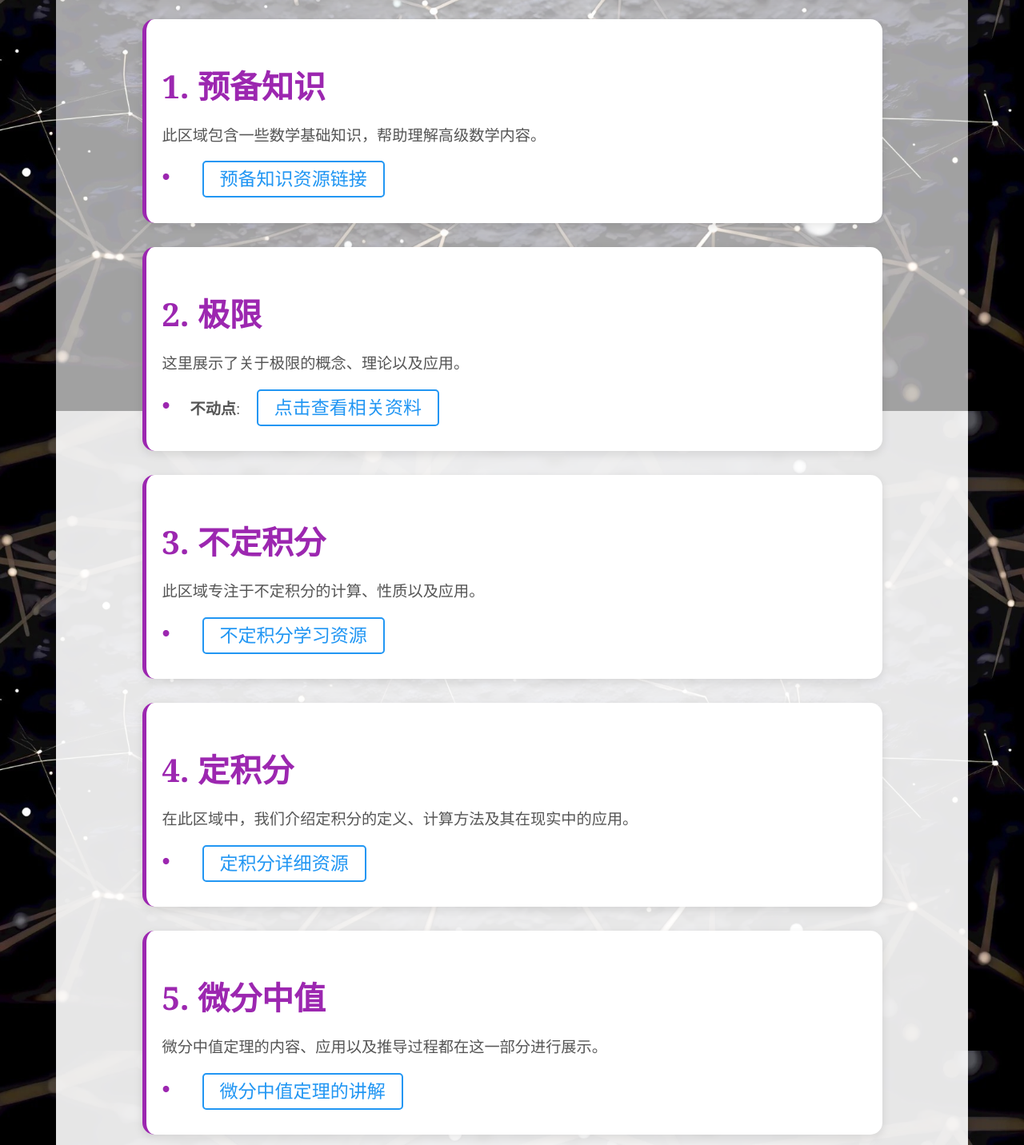
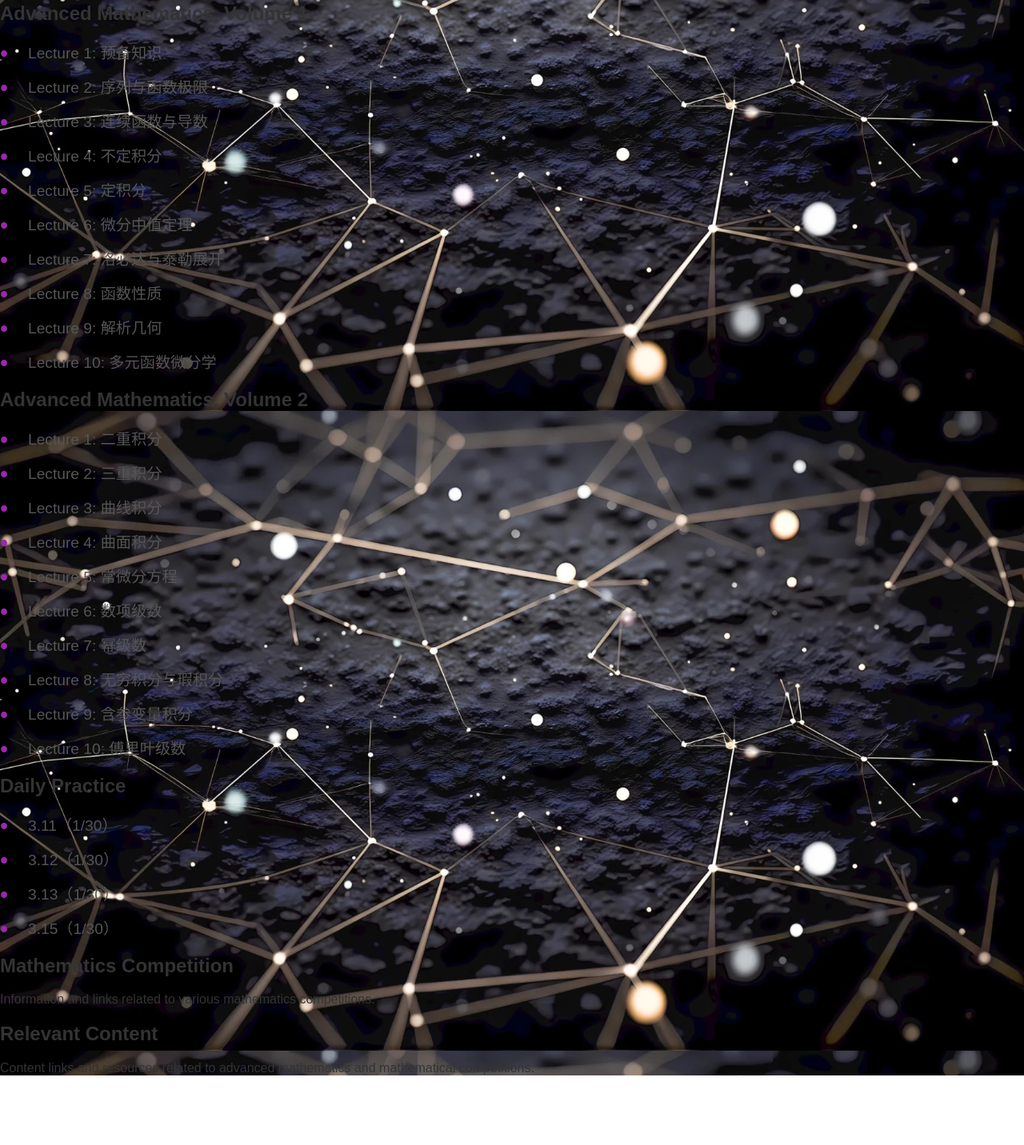
Before and after one commit to yyyu-zymz/Mathematical-Resources-Sharing, a plain HTML site: page index.html in a window 1280 px wide. Shown: the part 286-1718 px from the top of the page at 80% size. After the commit the page ends 1631 px from the top, so only its background shows below. Drawn offline with Linux system fonts and the light colour scheme.

Commit message:
index.html

```diff
--- a/index.html
+++ b/index.html
@@ -5,56 +5,80 @@
     <meta name="viewport" content="width=device-width, initial-scale=1.0">
     <title>Mathematical Resources Sharing</title>
     <link rel="stylesheet" href="styles.css">
+    <script src="script.js" defer></script>
 </head>
 <body>
+    <!-- Fullscreen Section for Title and Introduction -->
+    <div class="hero-section">
+        <div class="hero-title">
+            <h1 id="main-title"></h1> <!-- Title with dynamic typing effect -->
+        </div>
+        <div class="hero-description">
+            <h2>Webpage Introduction</h2>
+            <p>This website is dedicated to sharing advanced mathematical resources. It includes a wide range of topics, lecture notes, and interactive tools for students and enthusiasts alike.</p>
+            <h2>Author Contact</h2>
+            <p>For any inquiries or collaboration, feel free to reach out via email at <a href="mailto:author@example.com">author@example.com</a>.</p>
+        </div>
+    </div>
 
-    <div class="main-container">
-        <!-- Title Section -->
-        <h1>Mathematical Resources Sharing</h1>
-
-        <!-- Area 1: Pre-requisite Knowledge -->
-        <div class="area">
-            <h2>1. 预备知识</h2>
-            <p>此区域包含一些数学基础知识，帮助理解高级数学内容。</p>
+    <!-- Main content of the page -->
+    <div class="main-content">
+        <!-- Left Side (Math Modules) -->
+        <div class="left-side">
+            <div class="mathematics-module">
+                <h2>Advanced Mathematics, Volume 1</h2>
                 <ul>
-                <li><a href="https://www.example.com" target="_blank">预备知识资源链接</a></li>
+                    <li>Lecture 1: 预备知识</li>
+                    <li>Lecture 2: 序列与函数极限</li>
+                    <li>Lecture 3: 连续函数与导数</li>
+                    <li>Lecture 4: 不定积分</li>
+                    <li>Lecture 5: 定积分</li>
+                    <li>Lecture 6: 微分中值定理</li>
+                    <li>Lecture 7: 洛必达与泰勒展开</li>
+                    <li>Lecture 8: 函数性质</li>
+                    <li>Lecture 9: 解析几何</li>
+                    <li>Lecture 10: 多元函数微分学</li>
                 </ul>
             </div>
 
-        <!-- Area 2: Limits -->
-        <div class="area">
-            <h2>2. 极限</h2>
-            <p>这里展示了关于极限的概念、理论以及应用。</p>
+            <div class="mathematics-module">
+                <h2>Advanced Mathematics, Volume 2</h2>
                 <ul>
-                <li><strong>不动点</strong>: <a href="https://mp.weixin.qq.com/s/xQymPCe7NdrI1xJ3xrY5qw" target="_blank">点击查看相关资料</a></li>
+                    <li>Lecture 1: 二重积分</li>
+                    <li>Lecture 2: 三重积分</li>
+                    <li>Lecture 3: 曲线积分</li>
+                    <li>Lecture 4: 曲面积分</li>
+                    <li>Lecture 5: 常微分方程</li>
+                    <li>Lecture 6: 数项级数</li>
+                    <li>Lecture 7: 幂级数</li>
+                    <li>Lecture 8: 无穷积分与瑕积分</li>
+                    <li>Lecture 9: 含参变量积分</li>
+                    <li>Lecture 10: 傅里叶级数</li>
+                </ul>
+            </div>
+        </div>
+
+        <!-- Right Side (Daily Practice and Other Content) -->
+        <div class="right-side">
+            <div class="daily-practice">
+                <h2>Daily Practice</h2>
+                <ul>
+                    <li>3.11（1/30）</li>
+                    <li>3.12（1/30）</li>
+                    <li>3.13（1/30）</li>
+                    <li>3.15（1/30）</li>
                 </ul>
             </div>
 
-        <!-- Area 3: Indefinite Integrals -->
-        <div class="area">
-            <h2>3. 不定积分</h2>
-            <p>此区域专注于不定积分的计算、性质以及应用。</p>
-            <ul>
-                <li><a href="https://www.example.com" target="_blank">不定积分学习资源</a></li>
-            </ul>
+            <div class="mathematics-competition">
+                <h2>Mathematics Competition</h2>
+                <p>Information and links related to various mathematics competitions.</p>
             </div>
 
-        <!-- Area 4: Definite Integrals -->
-        <div class="area">
-            <h2>4. 定积分</h2>
-            <p>在此区域中，我们介绍定积分的定义、计算方法及其在现实中的应用。</p>
-            <ul>
-                <li><a href="https://www.example.com" target="_blank">定积分详细资源</a></li>
-            </ul>
+            <div class="relevant-content">
+                <h2>Relevant Content</h2>
+                <p>Content links and resources related to advanced mathematics and mathematical competitions.</p>
             </div>
-
-        <!-- Area 5: Mean Value Theorem -->
-        <div class="area">
-            <h2>5. 微分中值</h2>
-            <p>微分中值定理的内容、应用以及推导过程都在这一部分进行展示。</p>
-            <ul>
-                <li><a href="https://www.example.com" target="_blank">微分中值定理的讲解</a></li>
-            </ul>
         </div>
     </div>
 
```
Lines whose indentation alone changed are shown as unchanged.
